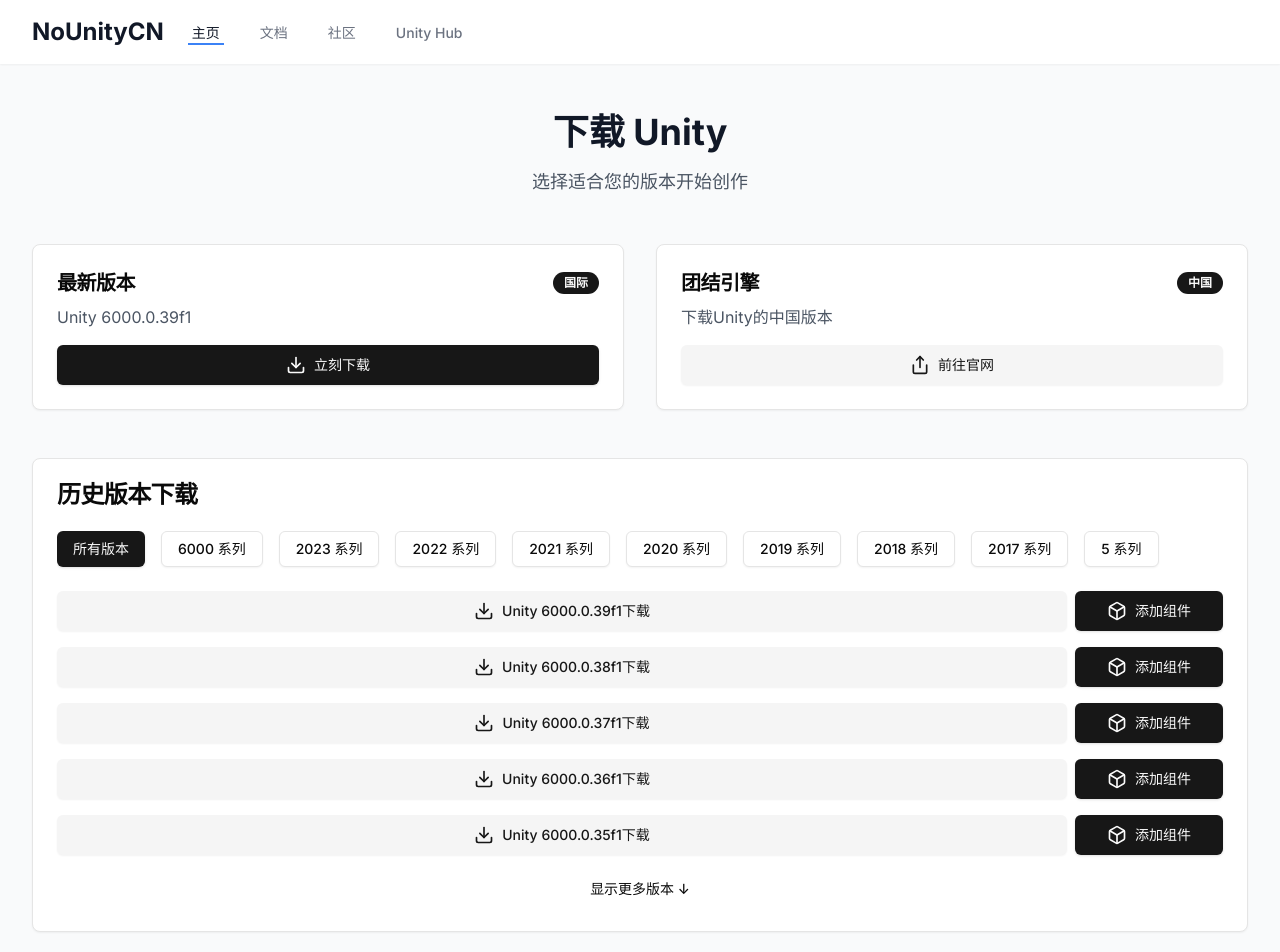
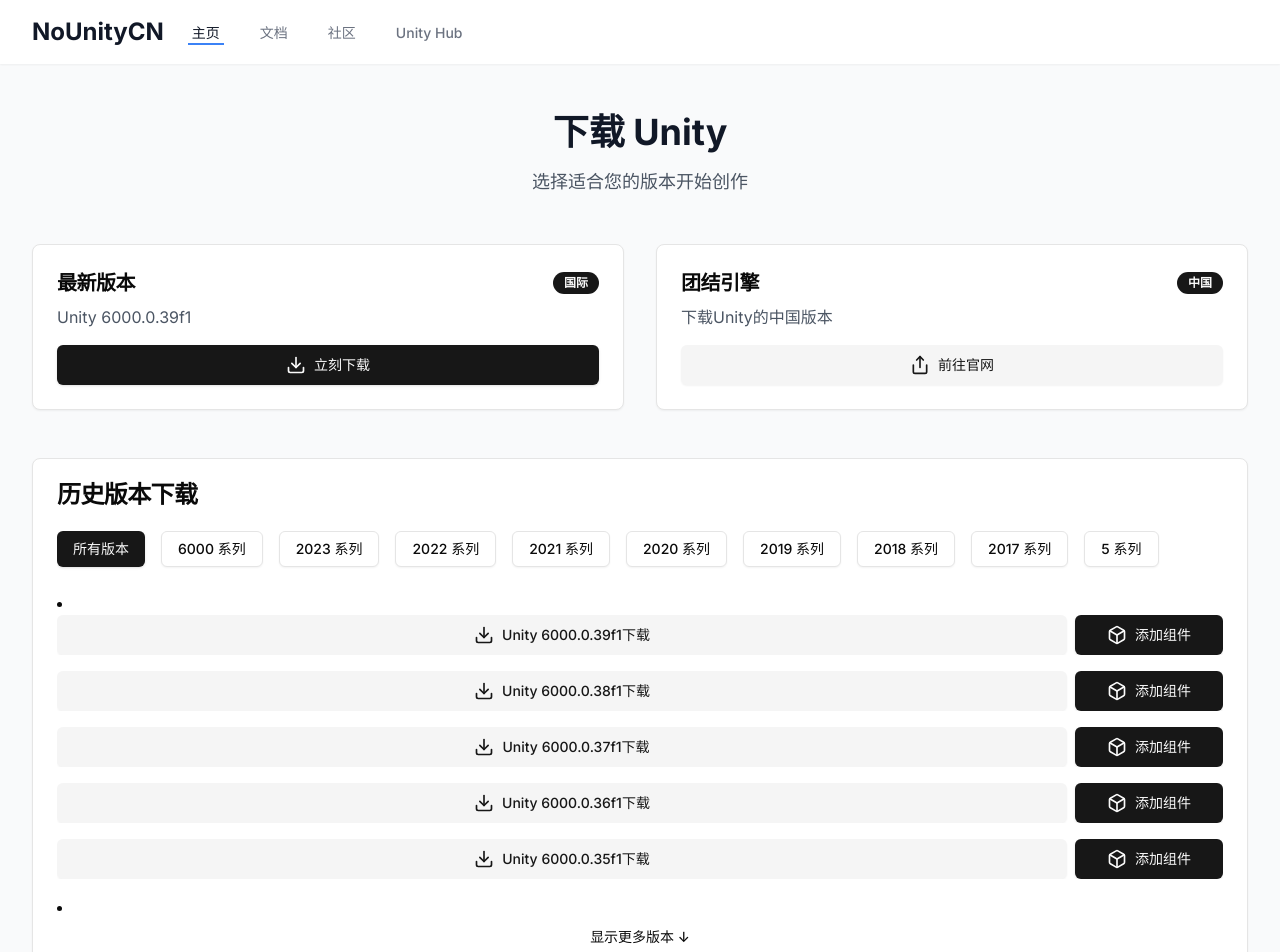
Before and after one commit to DanKE123abc/NoUnityCN, a Next.js app: page / in a window 1280 px wide. Shown: the top 952 px of the page. Built offline with nearby package versions, Linux system fonts and the light colour scheme.

Commit message:
ref(appactor): 优化版本列表显示

```diff
--- a/app/page.tsx
+++ b/app/page.tsx
@@ -147,13 +147,14 @@ export default function Page() {
                         </Button>
                     ))}
               </div>
-              <ul className="space-y-4">
+              <li className="space-y-4">
                 {selectedVersion === "all"
                     ? Object.keys(versions)
                         .sort((a, b) => parseInt(b) - parseInt(a))
                         .flatMap(year => versions[year])
                         .slice(0, showAllVersions ? undefined : 5) // 控制显示数量
                         .map((url) => (
+                            <div className="overflow-x-auto">
                             <li key={url} className="flex gap-2">
                               <Button
                                   variant="secondary"
@@ -171,8 +172,10 @@ export default function Page() {
                                 添加组件
                               </Button>
                             </li>
+                            </div>
                         ))
                     : versions[selectedVersion].map((url: string) => (
+                        <div className="overflow-x-auto">
                           <li key={url} className="flex gap-2">
                             <Button
                                 variant="secondary"
@@ -190,6 +193,7 @@ export default function Page() {
                               添加组件
                             </Button>
                           </li>
+                        </div>
                     ))}
 
                 {/* 添加更多版本按钮 */}
@@ -204,7 +208,7 @@ export default function Page() {
                       </Button>
                     </li>
                 )}
-              </ul>
+              </li>
             </CardContent>
           </Card>
         </div>
```
Lines whose indentation alone changed are shown as unchanged.
